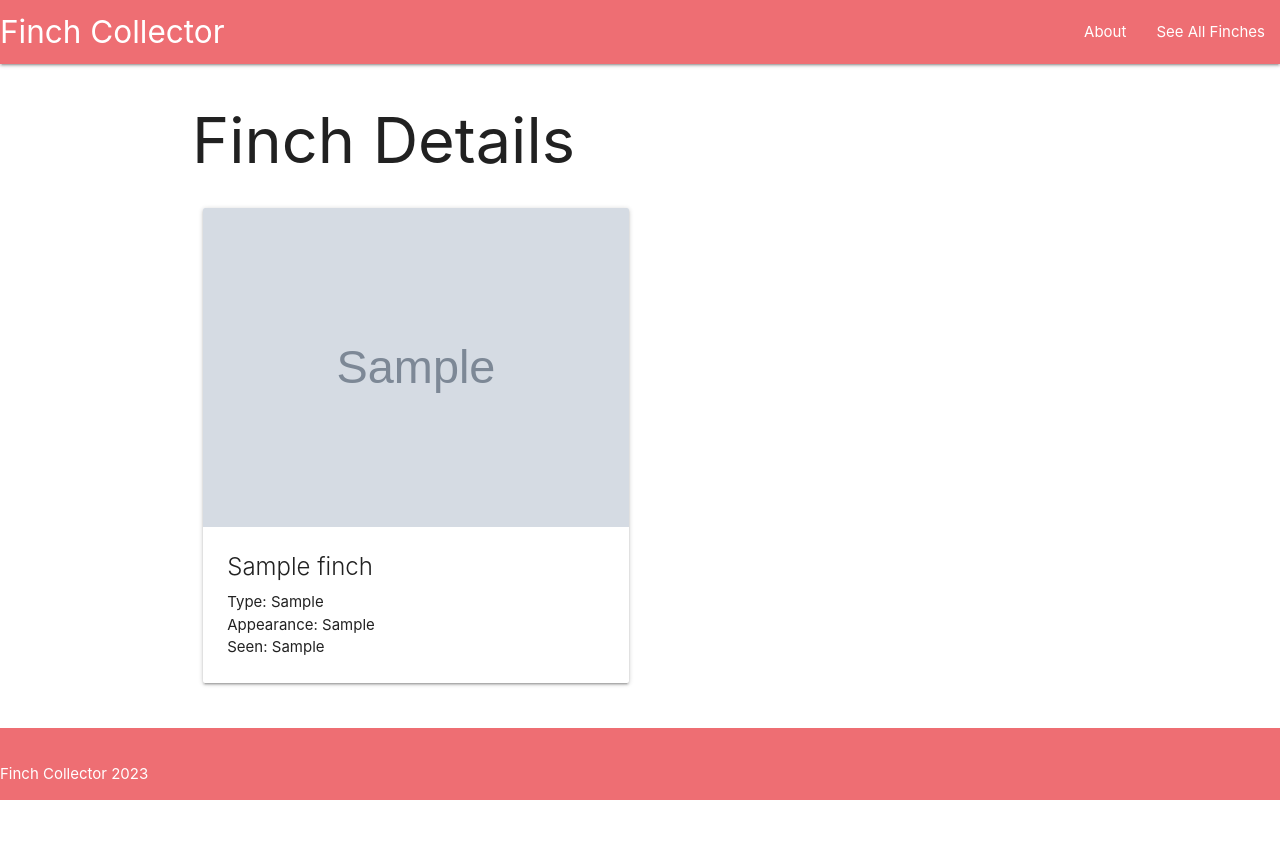
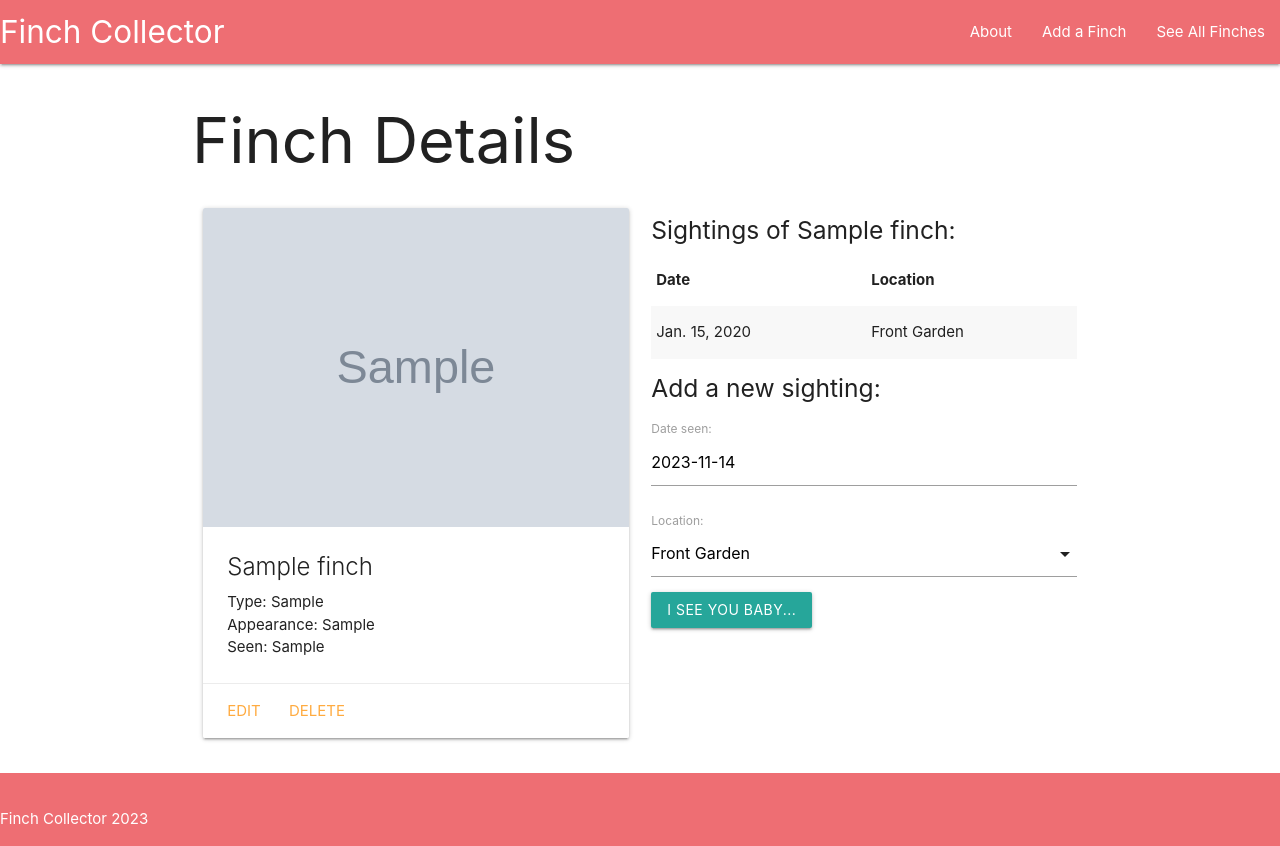
Before and after one commit to thstanton/finchcollector, a Django app: a page that uses main_app/templates/base.html in a window 1280 px wide. Before the commit the page ends 800 px from the top, so only its background shows below. Run offline with Django 4.2, Linux system fonts and the light colour scheme; tables that the repository leaves empty hold one stand-in row (values such as "Sample post"); grey boxes marked "Sample" are stand-in pictures.

Commit message:
CRUD and sighting model

```diff
--- a/main_app/admin.py
+++ b/main_app/admin.py
@@ -1,5 +1,6 @@
 from django.contrib import admin
-from .models import Finch
+from .models import Finch, Sighting
 
 # Register your models here.
 admin.site.register(Finch)
+admin.site.register(Sighting)
--- /dev/null
+++ b/main_app/forms.py
@@ -0,0 +1,7 @@
+from django.forms import ModelForm
+from .models import Sighting
+
+class SightingForm(ModelForm):
+    class Meta:
+        model = Sighting
+        fields = ['date', 'location']
--- a/main_app/models.py
+++ b/main_app/models.py
@@ -1,4 +1,11 @@
 from django.db import models
+from django.urls import reverse
+
+PLACES = (
+    ('F', 'Front Garden'),
+    ('B', 'Back Garden'),
+    ('A', 'Allotment'),
+)
 
 # Create your models here.
 class Finch(models.Model):
@@ -7,3 +14,25 @@ class Finch(models.Model):
     appearance = models.TextField(max_length=250)
     seen = models.CharField(max_length=100)
     image = models.URLField(max_length=200)
+
+    def __str__(self):
+        return self.name
+
+    def get_absolute_url(self):
+        return reverse("detail", kwargs={"finch_id": self.id})
+
+class Sighting(models.Model):
+    date = models.DateField('date seen')
+    location = models.CharField(
+        max_length=1,
+        choices = PLACES,
+        default=PLACES[0][0]
+    )
+
+    finch = models.ForeignKey(Finch, on_delete=models.CASCADE)
+
+    def __str__(self):
+        return f"{self.get_location_display()} on {self.date}"
+
+    class Meta:
+        ordering = ['-date']
--- a/main_app/templates/about.html
+++ b/main_app/templates/about.html
@@ -2,5 +2,5 @@
 {% block content %}
 
     <h1>About Finch Collector</h1>
-
+    <p>Collecting finches since before you were born. It's not creepy.</p>
 {% endblock %}
--- a/main_app/templates/base.html
+++ b/main_app/templates/base.html
@@ -8,6 +8,7 @@
     <link rel="stylesheet" href="https://cdnjs.cloudflare.com/ajax/libs/materialize/1.0.0/css/materialize.min.css">
     <link rel="stylesheet" href="{% static 'css/style.css' %}">
     <title>Finch Collector</title>
+    <script src="https://cdnjs.cloudflare.com/ajax/libs/materialize/1.0.0/js/materialize.min.js"></script>
 </head>
 <body>
     <header>
@@ -15,8 +16,9 @@
             <div class="nav-wrapper">
                 <a href="/" class="brand-logo">Finch Collector</a>
                 <ul class="right">
-                    <li><a href="/about">About</a></li>
-                    <li><a href="/finches">See All Finches</a></li>
+                    <li><a href="{% url 'about' %}">About</a></li>
+                    <li><a href="{% url 'finch_create' %}">Add a Finch</a></li>
+                    <li><a href="{% url 'index' %}">See All Finches</a></li>
                 </ul>
             </div>
         </nav>
@@ -30,6 +32,5 @@
     <footer class="page-footer">
         <p>Finch Collector 2023</p>
     </footer>
-    <script src="https://cdnjs.cloudflare.com/ajax/libs/materialize/1.0.0/js/materialize.min.js"></script>
 </body>
 </html>
--- a/main_app/templates/finches/detail.html
+++ b/main_app/templates/finches/detail.html
@@ -3,7 +3,7 @@
 
     <h1>Finch Details</h1>
     <div class="row">
-            <div class="col s12 m6">
+        <div class="col s6">
             <div class="card">
                 <div class="card-image">
                     <img src="{{ finch.image }}" alt="">
@@ -14,8 +14,45 @@
                     <p>Appearance: {{ finch.appearance }}</p>
                     <p>Seen: {{ finch.seen }}</p>
                 </div>
+                <div class="card-action">
+                    <a href="{% url 'finch_update' finch.id %}">Edit</a>
+                    <a href="{% url 'finch_delete' finch.id %}">Delete</a>
                 </div>
             </div>
         </div>
+        <div class="col s6">
+            <h5>Sightings of {{ finch.name }}:</h5>
+            <table class="striped">
+                <thead>
+                    <tr><th>Date</th><th>Location</th></tr>
+                </thead>
+                <tbody>
+                    {% for sighting in finch.sighting_set.all %}
+                        <tr>
+                            <td>{{ sighting.date }}</td>
+                            <td>{{ sighting.get_location_display }}</td>
+                        </tr>
+                    {% endfor %}
+                </tbody>
+            </table>
+            <h5>Add a new sighting:</h5>
+            <form action="{% url 'add_sighting' finch.id %}" method="post">
+                {% csrf_token %}
+                {{ sighting_form.as_p }}
+                <input type="submit" value="I see you baby..." class="btn">
+            </form>
+        </div>
+    </div>
+    <script>
+        const dateEl = document.getElementById('id_date');
+        M.Datepicker.init(dateEl, {
+          format: 'yyyy-mm-dd',
+          defaultDate: new Date(),
+          setDefaultDate: true,
+          autoClose: true
+        });
 
+        const selectEl = document.getElementById('id_location');
+        M.FormSelect.init(selectEl);
+      </script>
 {% endblock %}
--- a/main_app/templates/home.html
+++ b/main_app/templates/home.html
@@ -2,5 +2,5 @@
 {% block content %}
 
     <h1>Finch Collector Home</h1>
-
+    <p>Came here for finches? We've got finches.</p>
 {% endblock %}
--- a/main_app/urls.py
+++ b/main_app/urls.py
@@ -5,5 +5,9 @@ urlpatterns = [
     path('', views.home, name='home'),
     path('about/', views.about, name='about'),
     path('finches/', views.finches_index, name='index'),
-    path('finches/int<finch_id>/', views.finches_detail, name='detail')
+    path('finches/int<finch_id>/', views.finches_detail, name='detail'),
+    path('finches/create/', views.FinchCreate.as_view(), name='finch_create'),
+    path('finches/int<pk>/update/', views.FinchUpdate.as_view(), name='finch_update'),
+    path('finches/int<pk>/delete/', views.FinchDelete.as_view(), name='finch_delete'),
+    path('finches/<int:finch_id>/add_feeding/', views.add_sighting, name='add_sighting')
 ]
--- a/main_app/views.py
+++ b/main_app/views.py
@@ -1,5 +1,7 @@
-from django.shortcuts import render
+from django.shortcuts import render, redirect
+from django.views.generic.edit import CreateView, UpdateView, DeleteView
 
+from .forms import SightingForm
 from .models import Finch
 
 # Create your views here.
@@ -17,6 +19,28 @@ def finches_index(request):
 
 def finches_detail(request, finch_id):
     finch = Finch.objects.get(id=finch_id)
+    sighting_form = SightingForm()
     return render(request, 'finches/detail.html', {
-        'finch': finch
+        'finch': finch,
+        'sighting_form': sighting_form
     })
+
+def add_sighting(request, finch_id):
+    form = SightingForm(request.POST)
+    if form.is_valid():
+        new_sighting = form.save(commit=False)
+        new_sighting.finch_id = finch_id
+        new_sighting.save()
+    return redirect('detail', finch_id=finch_id)
+
+class FinchCreate(CreateView):
+    model = Finch
+    fields = '__all__'
+
+class FinchUpdate(UpdateView):
+    model = Finch
+    fields = '__all__'
+
+class FinchDelete(DeleteView):
+    model = Finch
+    success_url = '/finches'
```
Also changed, not shown: main_app/templates/main_app/finch_confirm_delete.html (added, +12 -0 lines), main_app/templates/main_app/finch_form.html (added, +16 -0 lines), main_app/migrations/0003_sighting.py (added). Lines whose indentation alone changed are shown as unchanged.
